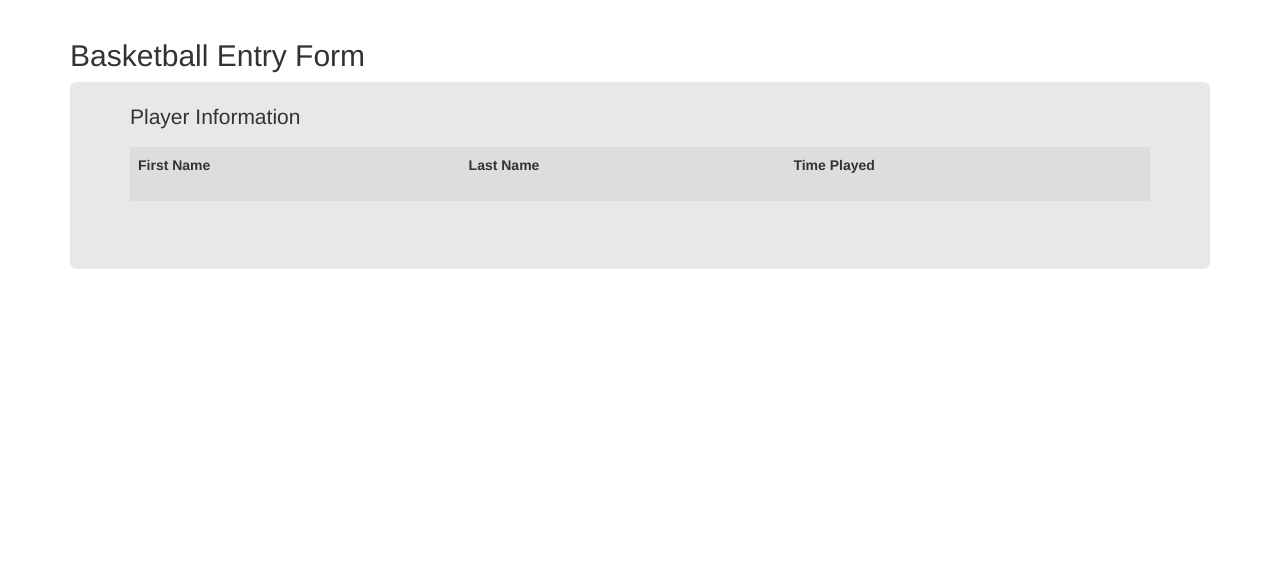
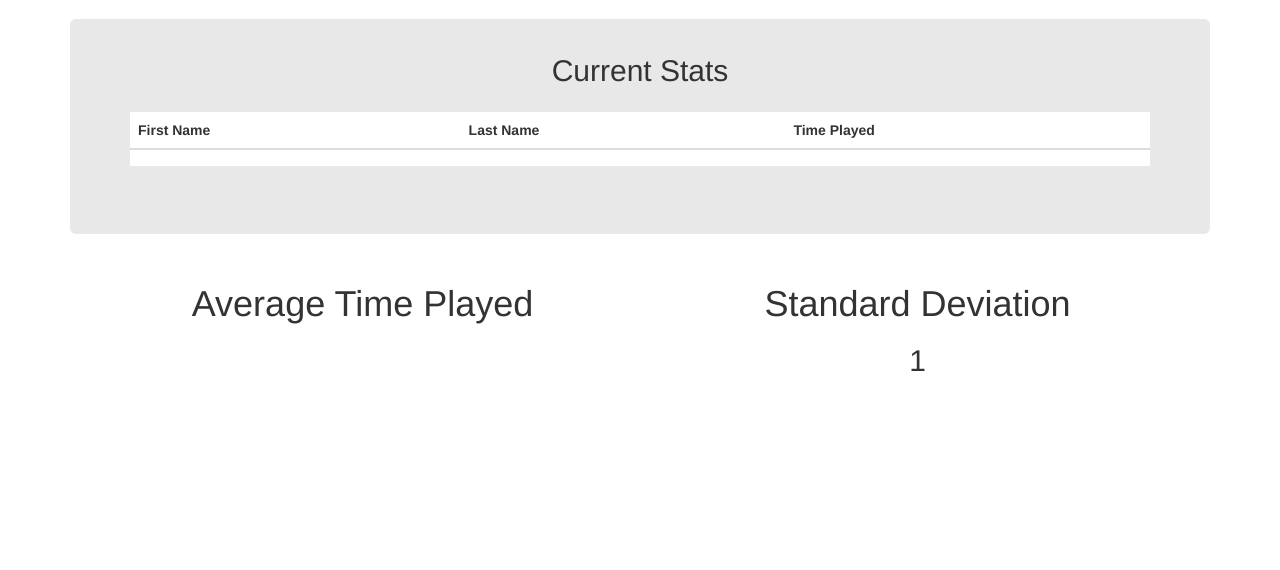
Before and after one commit to Twaambo/basketballStats, a PHP site: page /times.php in a window 1280 px wide. Shown: the part 51-621 px from the top of the page. Run offline with PHP 8.4, Linux system fonts and the light colour scheme; the visitor is signed in with stand-in values (Sample User, id 1); lists and menus that the app fills with data are empty; some libraries are stand-ins or nearby versions.

Commit message:
Some styling, SD and Average time displayed

```diff
--- a/css/main.css
+++ b/css/main.css
@@ -12,9 +12,14 @@ body {
 
 .custom-table {
   margin-top: 10px;
-  background: #DDDDDD;
+  background: #FFFFFF;
 }
 
 .mainHeader {
     text-align: center;
 }
+
+.description {
+  margin-top: 15px;
+  margin-bottom: 15px;
+}
--- a/times.php
+++ b/times.php
@@ -59,10 +59,11 @@ session_start();
     </nav>
 
     <div class="container">
-      <h2>Basketball Entry Form</h2>
       <!-- Main component for a primary marketing message or call to action -->
+			<div class="col-md-6 col-md-offset-3 description">
+      <h2 class="mainHeader">Current Stats</h2>
+      </div>
       <div class="jumbotron jumbo-small">
-        <p>Player Information</p>
         <table class="table table-hover custom-table">
           <thead>
             <tr>
@@ -90,6 +91,30 @@ session_start();
           </tbody>
         </table>
       </div>
+			<div class="col-md-12">
+				<div class="col-md-6">
+					<h1 class="mainHeader"> Average Time Played </h1>
+					<h2 class="mainHeader">
+						<?php
+						if(isset($_SESSION["Time Played"]))
+						{
+							echo $_SESSION["Time Played"] . " Minutes";
+						}
+						?>
+					</h2>
+				</div>
+				<div class="col-md-6">
+					<h1 class="mainHeader"> Standard Deviation </h1>
+					<h2 class="mainHeader">
+						<?php
+						if(isset($_SESSION["SD"]))
+						{
+							echo $_SESSION["SD"];
+						}
+						?>
+					</h2>
+				</div>
+			</div>
     </div> <!-- /container -->
 
 
```
Also changed, not shown: index.php (+24 -4 lines).
